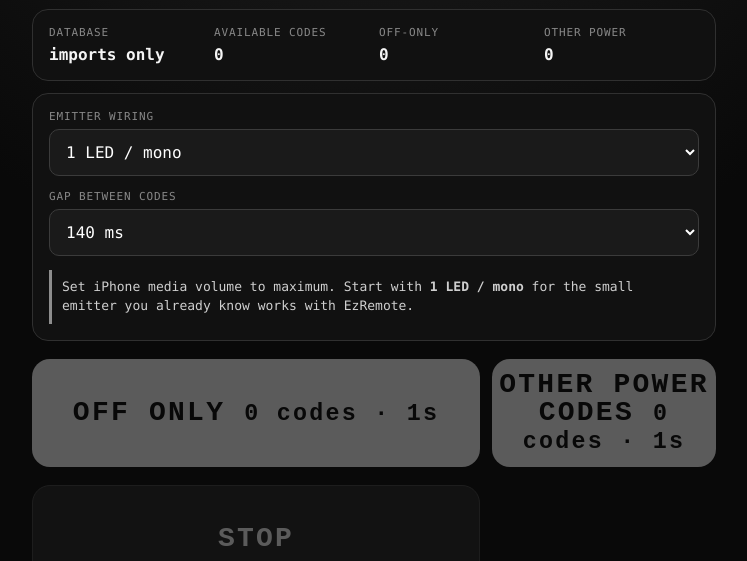
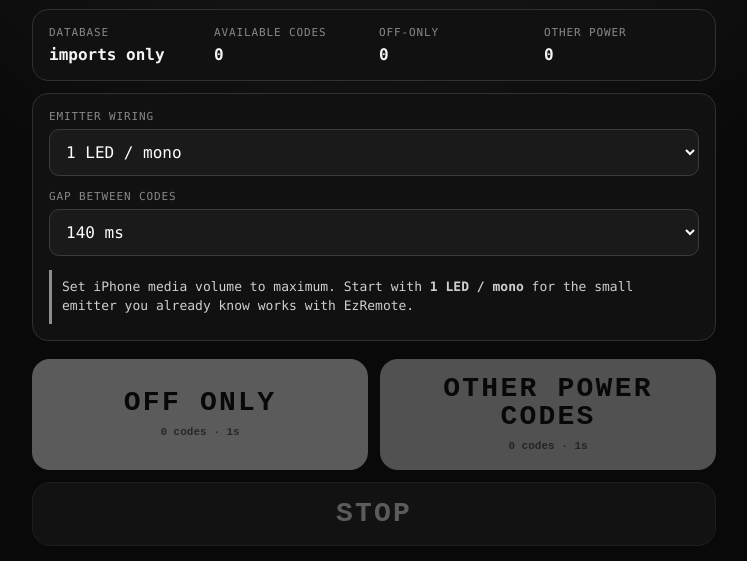
Before and after one commit to udeudeude/TV-b-goner, a website with bundled scripts: page index.html in a window 1280 px wide. Shown: the part 235-796 px from the top of the page, without its empty margins (266-1013 px from the left). Built offline with nearby package versions, Linux system fonts and the light colour scheme; files whose address does not match are found by name.

Commit message:
Style separate transmit buttons

```diff
--- a/styles.css
+++ b/styles.css
@@ -35,3 +35,25 @@ footer a { color: #999; }
 @media (max-width: 620px) {
   .status-panel { grid-template-columns: 1fr 1fr; }
 }
+
+.transmit-actions { grid-template-columns: 1fr 1fr; }
+.transmit-actions button {
+  display: flex;
+  flex-direction: column;
+  align-items: center;
+  justify-content: center;
+  gap: 9px;
+  padding: 16px 12px;
+}
+.transmit-actions button small {
+  font: 600 11px/1.25 ui-monospace, monospace;
+  letter-spacing: 0;
+  opacity: .62;
+}
+.stop-actions { grid-template-columns: 1fr; margin-top: -6px; }
+.stop-actions .stop { min-height: 64px; }
+.toggle-go { background: #d8d8d8; }
+@media (max-width: 520px) {
+  .transmit-actions { grid-template-columns: 1fr; }
+  .transmit-actions button { min-height: 88px; }
+}
```
